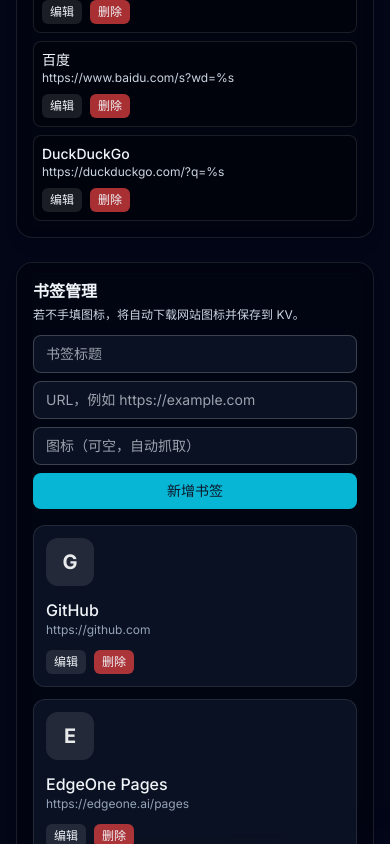
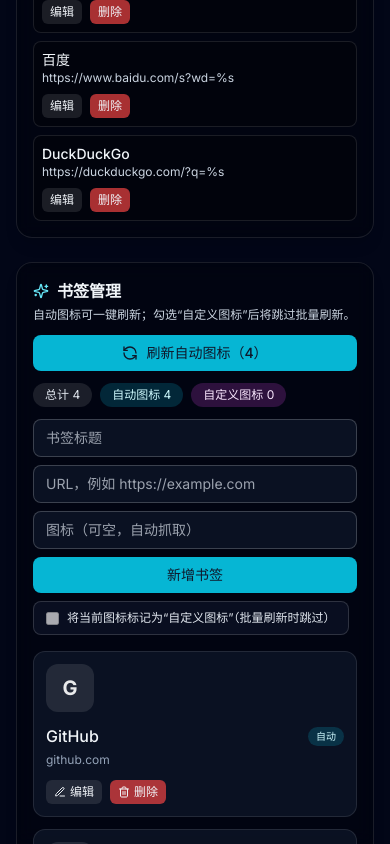
Before and after one commit to sxwzxc/MyHomePage, a Next.js app: page /settings in a window 390 px wide. Shown: the part 1156-2000 px from the top of the page. Built offline with nearby package versions, Linux system fonts and the light colour scheme; no server answers.

Commit message:
feat: add bulk refresh for non-custom bookmark favicons and improve settings UX

```diff
--- a/components/HomepageDashboard.tsx
+++ b/components/HomepageDashboard.tsx
@@ -90,7 +90,7 @@
   };
 }
 
-function BookmarkIcon({ bookmark }: { bookmark: Bookmark }) {
+function BookmarkAvatar({ bookmark }: { bookmark: Bookmark }) {
   const icon = bookmark.icon?.trim() || '';
 
   if (!icon) {
@@ -296,6 +296,7 @@
         title,
         url: normalizedUrl,
         icon: favicon || undefined,
+        isCustomIcon: false,
       };
 
       // Save to config
@@ -510,7 +511,7 @@
               >
                 <a href={bookmark.url} target="_blank" rel="noopener noreferrer">
                   <div className="mb-3 flex h-14 w-14 items-center justify-center rounded-xl bg-gradient-to-br from-cyan-500/20 to-fuchsia-500/20 transition group-hover:scale-110">
-                    <BookmarkIcon bookmark={bookmark} />
+                    <BookmarkAvatar bookmark={bookmark} />
                   </div>
                   <h3 className="truncate font-medium text-slate-100 transition group-hover:text-cyan-400">
                     {bookmark.title}
--- a/components/SettingsDashboard.tsx
+++ b/components/SettingsDashboard.tsx
@@ -1,8 +1,9 @@
 'use client';
 
 import Link from 'next/link';
-import { FormEvent, useCallback, useEffect, useRef, useState } from 'react';
+import { FormEvent, useCallback, useEffect, useMemo, useRef, useState } from 'react';
 import { useSearchParams } from 'next/navigation';
+import { CloudSun, Loader2, PenLine, RefreshCcw, Search, Sparkles, Trash2 } from 'lucide-react';
 import {
   Bookmark,
   HomepageConfig,
@@ -21,6 +22,7 @@
   title: string;
   url: string;
   icon: string;
+  isCustomIcon: boolean;
 };
 
 type SearchEngineFormState = {
@@ -32,6 +34,15 @@
 function createId(prefix: string): string {
   const random = Math.random().toString(36).slice(2, 8);
   return `${prefix}_${Date.now()}_${random}`;
+}
+
+function isCustomIconBookmark(bookmark: Bookmark): boolean {
+  if (bookmark.isCustomIcon) {
+    return true;
+  }
+
+  const icon = bookmark.icon?.trim() || '';
+  return Boolean(icon && !icon.startsWith('http') && !icon.startsWith('data:'));
 }
 
 function BookmarkIconPreview({ bookmark }: { bookmark: Bookmark }) {
@@ -72,9 +83,14 @@
     title: '',
     url: '',
     icon: '',
+    isCustomIcon: false,
   });
   const [bookmarkFormError, setBookmarkFormError] = useState<string | null>(null);
   const [faviconLoading, setFaviconLoading] = useState(false);
+  const [bulkRefreshStatus, setBulkRefreshStatus] = useState<
+    'idle' | 'refreshing' | 'done' | 'error'
+  >('idle');
+  const [bulkRefreshHint, setBulkRefreshHint] = useState<string | null>(null);
 
   const [engineForm, setEngineForm] = useState<SearchEngineFormState>({
     id: '',
@@ -83,6 +99,15 @@
   });
   const [engineFormError, setEngineFormError] = useState<string | null>(null);
   const saveHintTimer = useRef<number | null>(null);
+
+  const refreshableBookmarks = useMemo(
+    () => config.bookmarks.filter((bookmark) => !isCustomIconBookmark(bookmark)),
+    [config.bookmarks]
+  );
+  const customIconCount = useMemo(
+    () => config.bookmarks.length - refreshableBookmarks.length,
+    [config.bookmarks.length, refreshableBookmarks.length]
+  );
 
   useEffect(() => {
     let cancelled = false;
@@ -136,6 +161,7 @@
       title: target.title,
       url: target.url,
       icon: target.icon || '',
+      isCustomIcon: isCustomIconBookmark(target),
     });
   }, [config.bookmarks, searchParams]);
 
@@ -163,9 +189,11 @@
       saveHintTimer.current = window.setTimeout(() => {
         setSaveStatus('idle');
       }, 1200);
+      return saved;
     } catch (error) {
       setSaveStatus('error');
       setSaveError(error instanceof Error ? error.message : '保存失败');
+      return null;
     }
   }, []);
 
@@ -213,6 +241,7 @@
     }
 
     let finalIcon = iconInput;
+    let finalIsCustomIcon = iconInput ? bookmarkForm.isCustomIcon : false;
 
     if (!finalIcon) {
       setFaviconLoading(true);
@@ -221,6 +250,7 @@
       if (autoIcon) {
         finalIcon = autoIcon;
       }
+      finalIsCustomIcon = false;
     }
 
     const editing = Boolean(bookmarkForm.id);
@@ -230,12 +260,24 @@
       const nextBookmarks = editing
         ? prev.bookmarks.map((item) =>
             item.id === id
-              ? { id, title, url: normalizedUrl, icon: finalIcon || undefined }
+              ? {
+                  id,
+                  title,
+                  url: normalizedUrl,
+                  icon: finalIcon || undefined,
+                  isCustomIcon: finalIcon ? finalIsCustomIcon : false,
+                }
               : item
           )
         : [
             ...prev.bookmarks,
-            { id, title, url: normalizedUrl, icon: finalIcon || undefined },
+            {
+              id,
+              title,
+              url: normalizedUrl,
+              icon: finalIcon || undefined,
+              isCustomIcon: finalIcon ? finalIsCustomIcon : false,
+            },
           ];
 
       return {
@@ -244,7 +286,7 @@
       };
     });
 
-    setBookmarkForm({ id: '', title: '', url: '', icon: '' });
+    setBookmarkForm({ id: '', title: '', url: '', icon: '', isCustomIcon: false });
   };
 
   const editBookmark = (bookmark: Bookmark) => {
@@ -253,6 +295,7 @@
       title: bookmark.title,
       url: bookmark.url,
       icon: bookmark.icon || '',
+      isCustomIcon: isCustomIconBookmark(bookmark),
     });
   };
 
@@ -263,8 +306,72 @@
     }));
 
     if (bookmarkForm.id === id) {
-      setBookmarkForm({ id: '', title: '', url: '', icon: '' });
+      setBookmarkForm({ id: '', title: '', url: '', icon: '', isCustomIcon: false });
     }
+  };
+
+  const handleBulkRefreshAutoIcons = async () => {
+    if (refreshableBookmarks.length === 0) {
+      setBulkRefreshStatus('error');
+      setBulkRefreshHint('当前没有可刷新的自动图标书签。');
+      return;
+    }
+
+    setBulkRefreshStatus('refreshing');
+    setBulkRefreshHint(`正在刷新 ${refreshableBookmarks.length} 个书签图标...`);
+
+    const refreshableIds = new Set(refreshableBookmarks.map((bookmark) => bookmark.id));
+    let successCount = 0;
+    let failedCount = 0;
+
+    const nextBookmarks = await Promise.all(
+      config.bookmarks.map(async (bookmark) => {
+        if (!refreshableIds.has(bookmark.id)) {
+          return bookmark;
+        }
+
+        const fetchedIcon = await fetchBookmarkFavicon(bookmark.url);
+
+        if (!fetchedIcon) {
+          failedCount += 1;
+          return bookmark;
+        }
+
+        successCount += 1;
+        return {
+          ...bookmark,
+          icon: fetchedIcon,
+          isCustomIcon: false,
+        };
+      })
+    );
+
+    if (successCount === 0) {
+      setBulkRefreshStatus('error');
+      setBulkRefreshHint(`未能刷新图标，失败 ${failedCount} 个。`);
+      return;
+    }
+
+    const nextConfig: HomepageConfig = {
+      ...config,
+      bookmarks: nextBookmarks,
+      updatedAt: new Date().toISOString(),
+    };
+
+    const saved = await persistConfig(nextConfig);
+
+    if (!saved) {
+      setBulkRefreshStatus('error');
+      setBulkRefreshHint('图标刷新已完成，但保存配置失败，请稍后重试。');
+      return;
+    }
+
+    setBulkRefreshStatus(failedCount > 0 ? 'error' : 'done');
+    setBulkRefreshHint(
+      failedCount > 0
+        ? `刷新完成：成功 ${successCount}，失败 ${failedCount}。`
+        : `刷新完成：共成功更新 ${successCount} 个图标。`
+    );
   };
 
   const handleEngineSubmit = (event: FormEvent<HTMLFormElement>) => {
@@ -380,6 +487,13 @@
             </p>
           ) : null}
 
+          {saveStatus === 'saving' ? (
+            <p className="mt-3 inline-flex items-center gap-2 rounded-lg bg-cyan-500/20 px-3 py-2 text-sm text-cyan-100">
+              <Loader2 className="h-4 w-4 animate-spin" />
+              正在保存...
+            </p>
+          ) : null}
+
           {saveStatus === 'saved' ? (
             <p className="mt-3 rounded-lg bg-green-500/20 px-3 py-2 text-sm text-green-100">
               保存成功
@@ -388,7 +502,10 @@
         </header>
 
         <article className="rounded-2xl border border-white/10 bg-black/25 p-4 shadow-lg backdrop-blur">
-          <h2 className="text-base font-semibold">天气与地址</h2>
+          <h2 className="flex items-center gap-2 text-base font-semibold">
+            <CloudSun className="h-4 w-4 text-cyan-300" />
+            天气与地址
+          </h2>
           <div className="mt-3 grid gap-3 md:grid-cols-2">
             <input
               className="rounded-lg border border-white/20 bg-slate-900/70 px-3 py-2 text-sm outline-none transition focus:border-cyan-400"
@@ -552,7 +669,10 @@
         </article>
 
         <article className="rounded-2xl border border-white/10 bg-black/25 p-4 shadow-lg backdrop-blur">
-          <h2 className="text-base font-semibold">搜索引擎</h2>
+          <h2 className="flex items-center gap-2 text-base font-semibold">
+            <Search className="h-4 w-4 text-cyan-300" />
+            搜索引擎
+          </h2>
           <div className="mt-3">
             <label className="mb-1 block text-xs text-slate-300">默认搜索引擎</label>
             <select
@@ -630,8 +750,55 @@
         </article>
 
         <article className="rounded-2xl border border-white/10 bg-black/25 p-4 shadow-lg backdrop-blur">
-          <h2 className="text-base font-semibold">书签管理</h2>
-          <p className="mt-1 text-xs text-slate-300">若不手填图标，将自动下载网站图标并保存到 KV。</p>
+          <div className="flex flex-col gap-3 md:flex-row md:items-start md:justify-between">
+            <div>
+              <h2 className="flex items-center gap-2 text-base font-semibold">
+                <Sparkles className="h-4 w-4 text-cyan-300" />
+                书签管理
+              </h2>
+              <p className="mt-1 text-xs text-slate-300">
+                自动图标可一键刷新；勾选“自定义图标”后将跳过批量刷新。
+              </p>
+            </div>
+
+            <button
+              type="button"
+              onClick={handleBulkRefreshAutoIcons}
+              disabled={bulkRefreshStatus === 'refreshing' || refreshableBookmarks.length === 0}
+              className="inline-flex items-center justify-center gap-2 rounded-lg bg-cyan-500 px-3 py-2 text-sm font-medium text-slate-900 transition hover:bg-cyan-400 disabled:cursor-not-allowed disabled:bg-slate-600 disabled:text-slate-300"
+            >
+              {bulkRefreshStatus === 'refreshing' ? (
+                <Loader2 className="h-4 w-4 animate-spin" />
+              ) : (
+                <RefreshCcw className="h-4 w-4" />
+              )}
+              刷新自动图标（{refreshableBookmarks.length}）
+            </button>
+          </div>
+
+          <div className="mt-3 flex flex-wrap items-center gap-2 text-xs">
+            <span className="rounded-full bg-white/10 px-3 py-1 text-slate-200">总计 {config.bookmarks.length}</span>
+            <span className="rounded-full bg-cyan-500/20 px-3 py-1 text-cyan-100">
+              自动图标 {refreshableBookmarks.length}
+            </span>
+            <span className="rounded-full bg-fuchsia-500/20 px-3 py-1 text-fuchsia-100">
+              自定义图标 {customIconCount}
+            </span>
+          </div>
+
+          {bulkRefreshHint ? (
+            <p
+              className={`mt-2 rounded-lg px-3 py-2 text-sm ${
+                bulkRefreshStatus === 'error'
+                  ? 'bg-amber-500/20 text-amber-100'
+                  : bulkRefreshStatus === 'refreshing'
+                    ? 'bg-cyan-500/20 text-cyan-100'
+                    : 'bg-emerald-500/20 text-emerald-100'
+              }`}
+            >
+              {bulkRefreshHint}
+            </p>
+          ) : null}
 
           <form className="mt-3 grid gap-2 md:grid-cols-4" onSubmit={handleBookmarkSubmit}>
             <input
@@ -654,9 +821,18 @@
               className="rounded-lg border border-white/20 bg-slate-900/70 px-3 py-2 text-sm outline-none transition focus:border-cyan-400"
               placeholder="图标（可空，自动抓取）"
               value={bookmarkForm.icon}
-              onChange={(event) =>
-                setBookmarkForm((prev) => ({ ...prev, icon: event.target.value }))
-              }
+              onChange={(event) => {
+                const nextIcon = event.target.value;
+                setBookmarkForm((prev) => ({
+                  ...prev,
+                  icon: nextIcon,
+                  isCustomIcon: nextIcon.trim()
+                    ? prev.icon.trim()
+                      ? prev.isCustomIcon
+                      : true
+                    : false,
+                }));
+              }}
             />
             <button
               type="submit"
@@ -666,6 +842,18 @@
               {faviconLoading ? '抓取图标中...' : bookmarkForm.id ? '更新书签' : '新增书签'}
             </button>
           </form>
+
+          <label className="mt-2 inline-flex items-center gap-2 rounded-lg border border-white/15 bg-slate-900/60 px-3 py-2 text-xs text-slate-200">
+            <input
+              type="checkbox"
+              checked={bookmarkForm.isCustomIcon}
+              disabled={!bookmarkForm.icon.trim()}
+              onChange={(event) =>
+                setBookmarkForm((prev) => ({ ...prev, isCustomIcon: event.target.checked }))
+              }
+            />
+            将当前图标标记为“自定义图标”（批量刷新时跳过）
+          </label>
 
           {bookmarkFormError ? (
             <p className="mt-2 text-sm text-amber-200">{bookmarkFormError}</p>
@@ -681,22 +869,35 @@
                   <div className="mb-3 flex h-12 w-12 items-center justify-center rounded-xl bg-white/10">
                     <BookmarkIconPreview bookmark={bookmark} />
                   </div>
-                  <h3 className="truncate font-medium">{bookmark.title}</h3>
-                  <p className="truncate text-xs text-slate-400">{bookmark.url}</p>
+                  <div className="mb-1 flex items-center justify-between gap-2">
+                    <h3 className="truncate font-medium">{bookmark.title}</h3>
+                    <span
+                      className={`shrink-0 rounded-full px-2 py-0.5 text-[10px] ${
+                        isCustomIconBookmark(bookmark)
+                          ? 'bg-fuchsia-500/20 text-fuchsia-100'
+                          : 'bg-cyan-500/20 text-cyan-100'
+                      }`}
+                    >
+                      {isCustomIconBookmark(bookmark) ? '自定义' : '自动'}
+                    </span>
+                  </div>
+                  <p className="truncate text-xs text-slate-400">{new URL(bookmark.url).hostname}</p>
                 </a>
                 <div className="mt-3 flex gap-2 opacity-100 sm:opacity-0 sm:transition sm:group-hover:opacity-100">
                   <button
                     type="button"
                     onClick={() => editBookmark(bookmark)}
-                    className="rounded-md bg-white/10 px-2 py-1 text-xs hover:bg-white/20"
+                    className="inline-flex items-center gap-1 rounded-md bg-white/10 px-2 py-1 text-xs hover:bg-white/20"
                   >
+                    <PenLine className="h-3 w-3" />
                     编辑
                   </button>
                   <button
                     type="button"
                     onClick={() => removeBookmark(bookmark.id)}
-                    className="rounded-md bg-red-500/70 px-2 py-1 text-xs hover:bg-red-400"
+                    className="inline-flex items-center gap-1 rounded-md bg-red-500/70 px-2 py-1 text-xs hover:bg-red-400"
                   >
+                    <Trash2 className="h-3 w-3" />
                     删除
                   </button>
                 </div>
--- a/lib/homepage-config.ts
+++ b/lib/homepage-config.ts
@@ -3,6 +3,7 @@
   title: string;
   url: string;
   icon?: string;
+  isCustomIcon?: boolean;
 };
 
 export type SearchEngine = {
@@ -130,6 +131,13 @@
       const title = asString(item.title).trim();
       const url = asString(item.url).trim();
       const icon = asString(item.icon).trim();
+      const hasCustomFlag = typeof item.isCustomIcon === 'boolean';
+      const inferredCustom = Boolean(
+        icon && !icon.startsWith('http') && !icon.startsWith('data:')
+      );
+      const isCustomIcon = hasCustomFlag
+        ? Boolean(item.isCustomIcon)
+        : inferredCustom;
 
       if (!id || !title || !url) {
         return null;
@@ -142,6 +150,7 @@
           title,
           url: normalizedUrl,
           icon: icon || undefined,
+          isCustomIcon,
         };
       } catch {
         return null;
```
Also changed, not shown: 1 other file (tests, documents, lock files or other folders).
